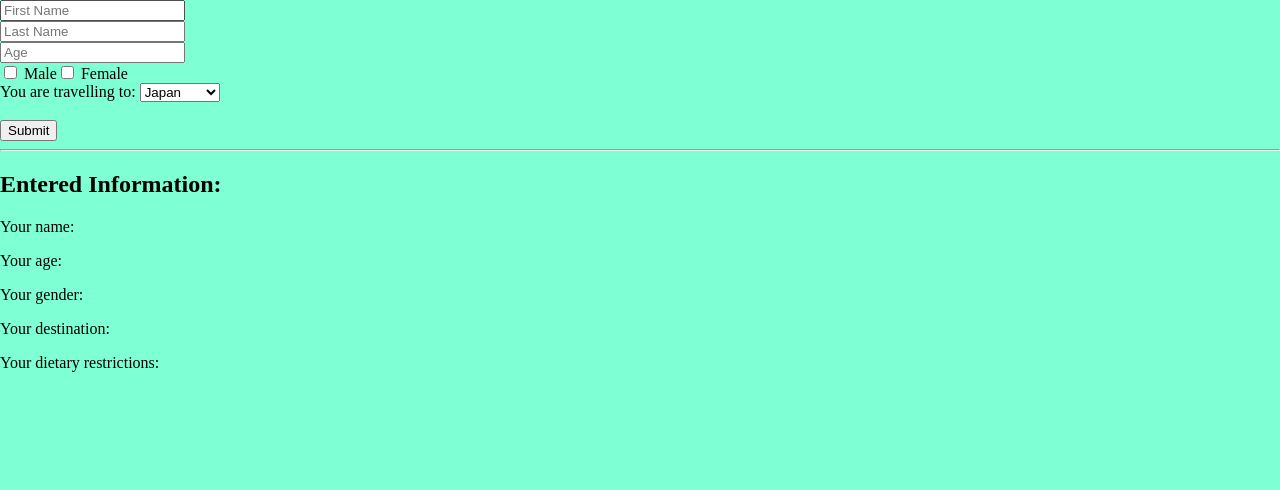
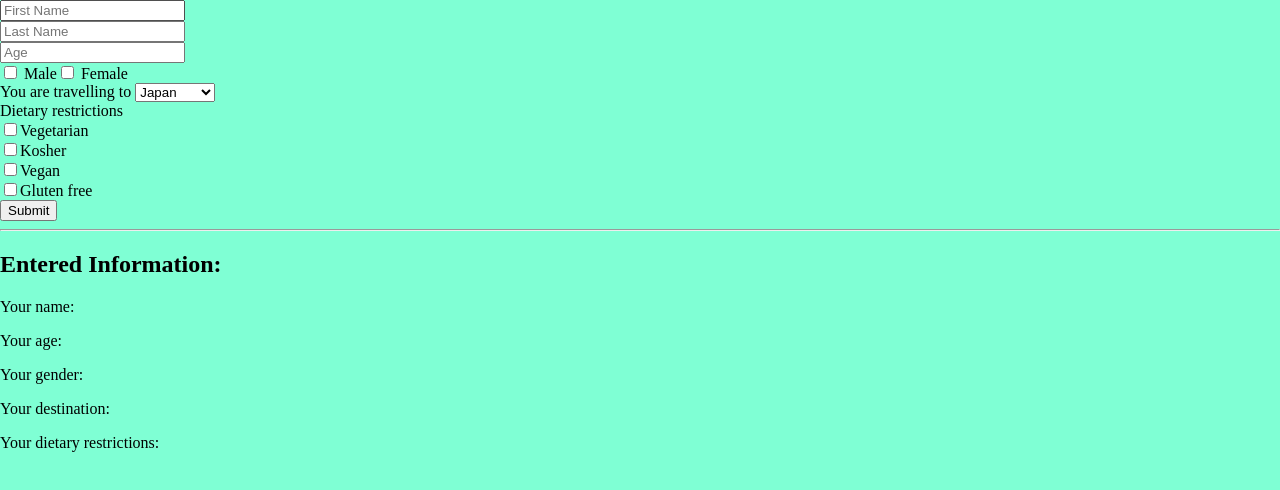
Before and after one commit to pauladarias/travel-form, a React (Create React App) app: page / in a window 1280 px wide. Shown: the top 490 px of the page. Built offline with nearby package versions, Linux system fonts and the light colour scheme.

Commit message:
Render dietary restrictions

```diff
--- a/src/App.js
+++ b/src/App.js
@@ -9,6 +9,7 @@ class App extends React.Component {
       age: "",
       gender: "",
       location: "",
+      diet: "",
     };
     this.handleChange = this.handleChange.bind(this);
   }
@@ -68,7 +69,7 @@ class App extends React.Component {
             Female
           </label>
           <br />
-          <label>You are travelling to: </label>
+          <label>You are travelling to </label>
 
           <select
             name="location"
@@ -79,9 +80,53 @@ class App extends React.Component {
             <option value="Argentina">Argentina</option>
             <option value="Mexico">Mexico</option>
           </select>
-
           <br />
-          {/* check boxes for dietary restrictions here */}
+          <label>Dietary restrictions</label>
+          <br />
+          <label>
+            <input
+              type="checkbox"
+              name="diet"
+              value="vegetarian"
+              checked={this.state.diet === "vegetarian"}
+              onChange={this.handleChange}
+            />
+            Vegetarian
+          </label>
+          <br />
+          <label>
+            <input
+              type="checkbox"
+              name="diet"
+              value="kosher"
+              checked={this.state.diet === "kosher"}
+              onChange={this.handleChange}
+            />
+            Kosher
+          </label>
+          <br />
+          <label>
+            <input
+              type="checkbox"
+              name="diet"
+              value="vegan"
+              checked={this.state.diet === "vegan"}
+              onChange={this.handleChange}
+            />
+            Vegan
+          </label>
+          <br />
+          <label>
+            <input
+              type="checkbox"
+              name="diet"
+              value="gluten free"
+              checked={this.state.diet === "gluten free"}
+              onChange={this.handleChange}
+            />
+            Gluten free
+          </label>
+          {/* check boxes for vegetarian, kosher, lactose free,*/}
           <br />
           <button>Submit</button>
         </form>
@@ -93,10 +138,7 @@ class App extends React.Component {
         <p>Your age: {this.state.age}</p>
         <p>Your gender: {this.state.gender}</p>
         <p>Your destination: {this.state.location}</p>
-        <p>
-          Your dietary restrictions:{" "}
-          {/* Dietary restrictions here, comma separated */}
-        </p>
+        <p>Your dietary restrictions: {this.state.diet}</p>
       </main>
     );
   }
```
